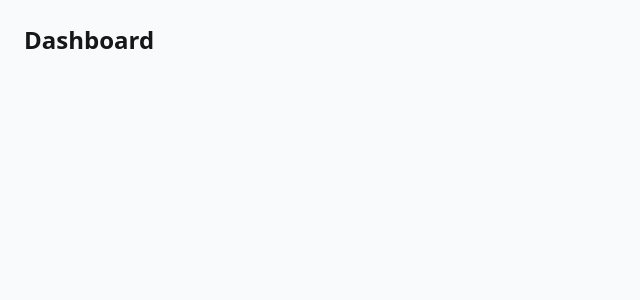
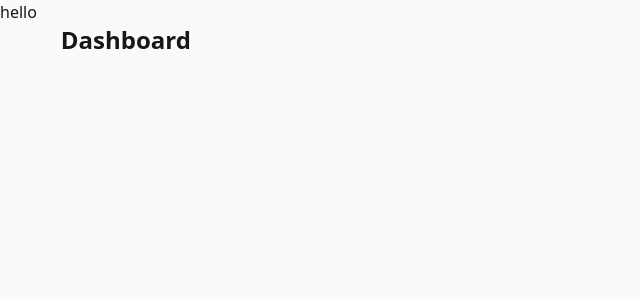
Before and after one commit to Shree2124/RDians, a Next.js app: page /auth/dashboard in a window 1280 px wide. Shown: the top 300 px of the page, without its empty margins (0-640 px from the left). Built offline with nearby package versions, Linux system fonts and the light colour scheme.

Commit message:
Hydration issue fixed

```diff
--- a/src/app/auth/dashboard/layout.tsx
+++ b/src/app/auth/dashboard/layout.tsx
@@ -2,16 +2,12 @@ import ReduxProvider from '@/store/provider';
 import React from 'react'
 
 function DashboardRouteLayout({
-    children,
-  }: {
-    children: React.ReactNode;
-  }) {
+  children,
+}: {
+  children: React.ReactNode;
+}) {
   return (
-    <html lang="en">
-      <body>
-        <ReduxProvider>{children}</ReduxProvider>
-      </body>
-    </html>
+    <ReduxProvider>{children}</ReduxProvider>
   )
 }
 
--- a/src/app/login/page.tsx
+++ b/src/app/login/page.tsx
@@ -0,0 +1,9 @@
+import React from 'react'
+
+const page = () => {
+    return (
+        <div>Login</div>
+    )
+}
+
+export default page
--- a/src/components/layouts/DashboardLayout.tsx
+++ b/src/components/layouts/DashboardLayout.tsx
@@ -7,7 +7,7 @@ const DashboardLayout = ({ children }: { children: React.ReactNode }) => {
     <div className="min-h-screen flex bg-slate-50">
       {/* Sidebar */}
       <DashboardSidebar />
-
+      hello
       {/* Main content */}
       <main className="flex-1 p-6 overflow-auto">
         {children}
```
